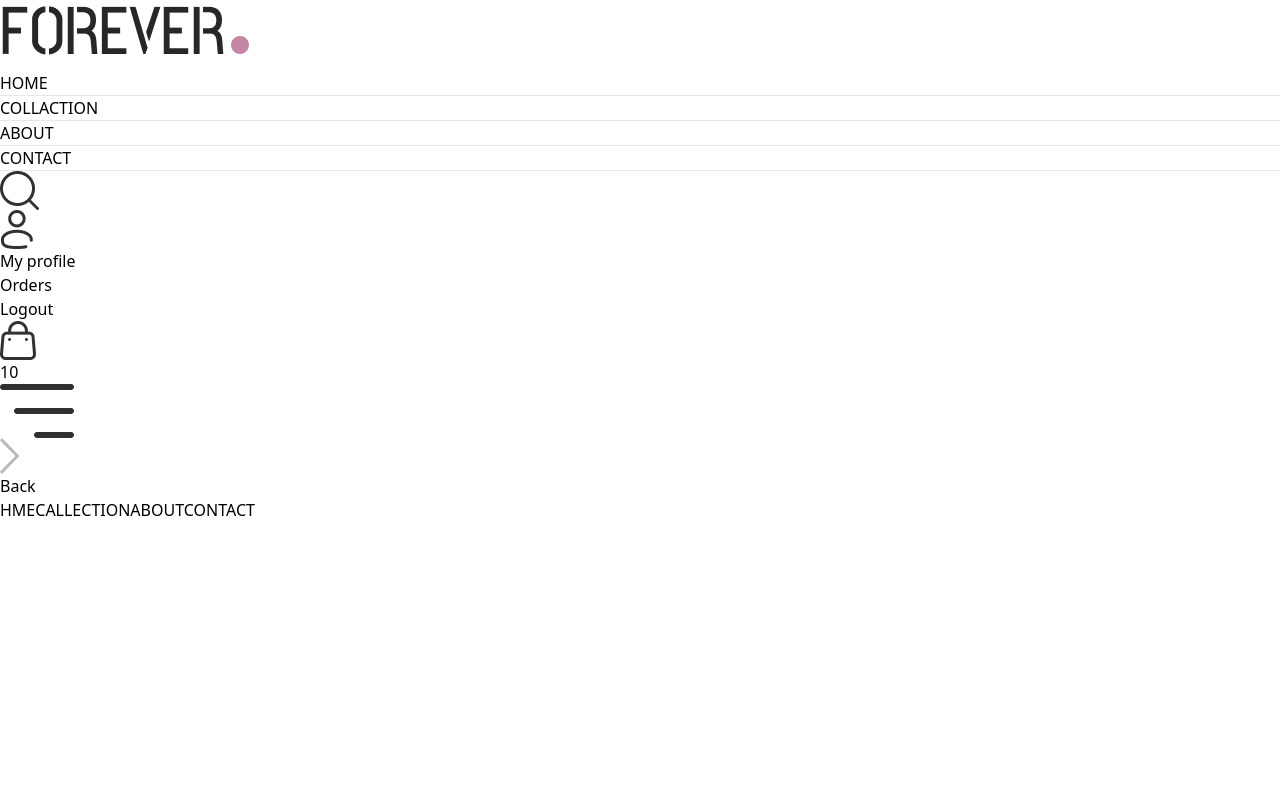
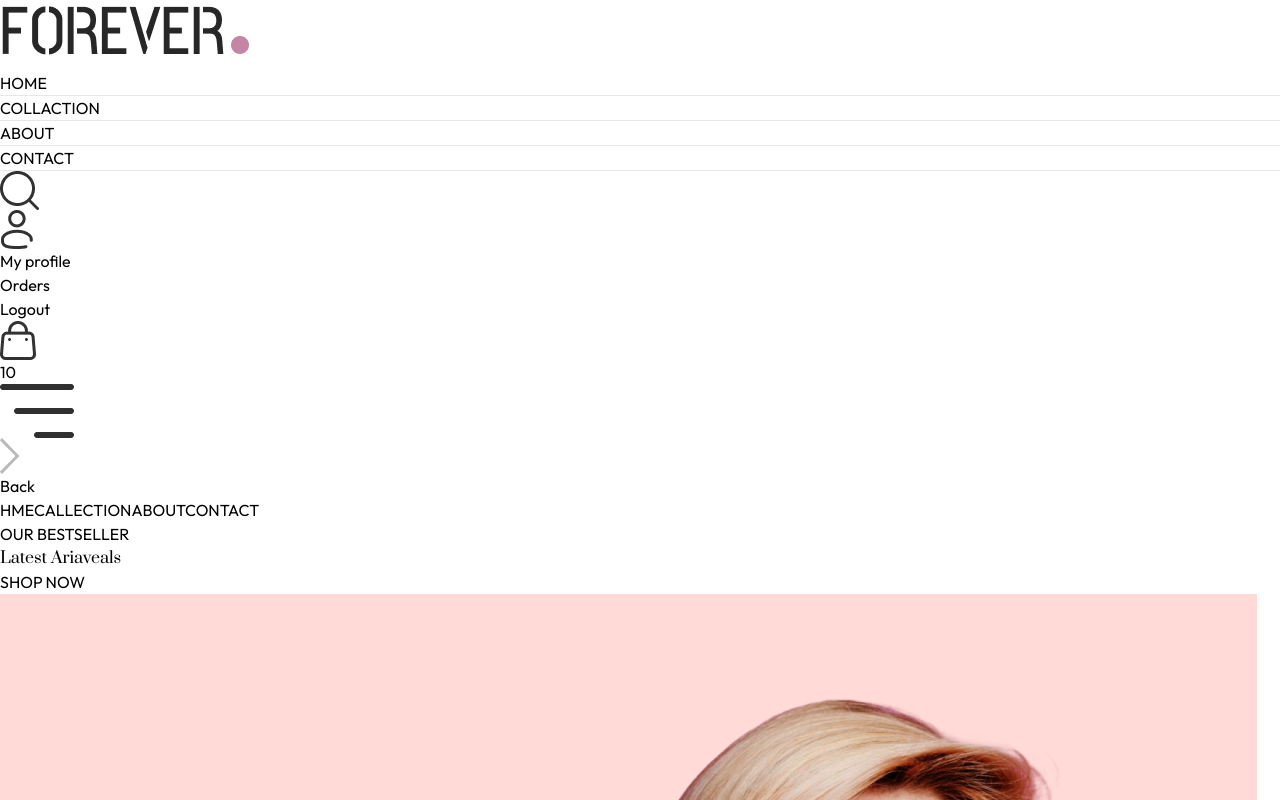
Before and after one commit to mazharulislam-12/forever-ecomerce-app, a React (Vite) app: page / in a window 1280 px wide. Shown: the top 800 px of the page. Built offline with nearby package versions, Linux system fonts and the light colour scheme.

Commit message:
hero section

```diff
--- /dev/null
+++ b/src/components/Hero.jsx
@@ -0,0 +1,26 @@
+import { assets } from "../assets/assets";
+
+const Hero = () => {
+    return (
+        <div className="flex flex-col items-center sm:flex-row border border-gray-400 ">
+            {/* hero left side */}
+            <div className="w-full sm:w-1/2 items-center justify-center py-10 sm:py-0">
+                <div className="text-[#414141]">
+                    <div className="flex items-center justify-center gap-2 ">
+                        <p className="w-8 md:w-11 h-[2px] bg-[#414141]"></p>
+                        <p className="font-medium text-sm md:text-base">OUR BESTSELLER</p>
+                    </div>
+                    <h1 className="text-3xl prata-regular sm:py-3 lg:text-5xl leading-relaxed flex items-center justify-center">Latest Ariaveals</h1>
+                    <div className="flex items-center justify-center gap-2">
+                        <p className="font-semibold text-sm md:text-base ">SHOP NOW</p>
+                        <p className="w-8 md:w-11 h-[2px] bg-[#414141]"></p>
+                    </div>
+                </div>
+            </div>
+            {/* hero right side */}
+            <img className="w-full sm:w-1/2 " src= {assets.hero_img} alt="hero" />
+        </div>
+    );
+};
+
+export default Hero;
--- a/src/index.css
+++ b/src/index.css
@@ -1,3 +1,5 @@
+@import url('https://fonts.googleapis.com/css2?family=Outfit:wght@100..900&family=Prata&display=swap');
+
 @tailwind base;
 @tailwind components;
 @tailwind utilities;
@@ -6,3 +8,14 @@
   display: block;
 
 }
+*{
+  font-family: Outfit;
+
+
+}
+
+.prata-regular {
+  font-family: "Prata", serif;
+  font-weight: 400;
+  font-style: normal;
+}
--- a/src/pages/Home.jsx
+++ b/src/pages/Home.jsx
@@ -1,9 +1,10 @@
 import React from 'react';
+import Hero from '../components/Hero';
 
 const Home = () => {
     return (
         <div>
-
+            <Hero/>
         </div>
     );
 };
```
Also changed, not shown: 2 other files (tests, documents, lock files or other folders).
